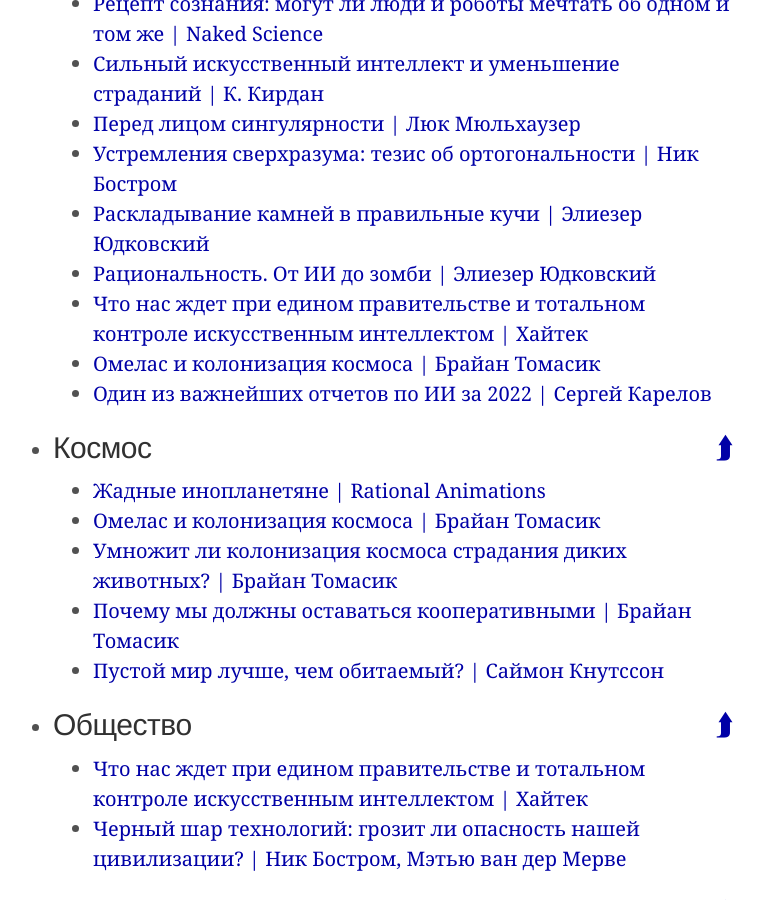
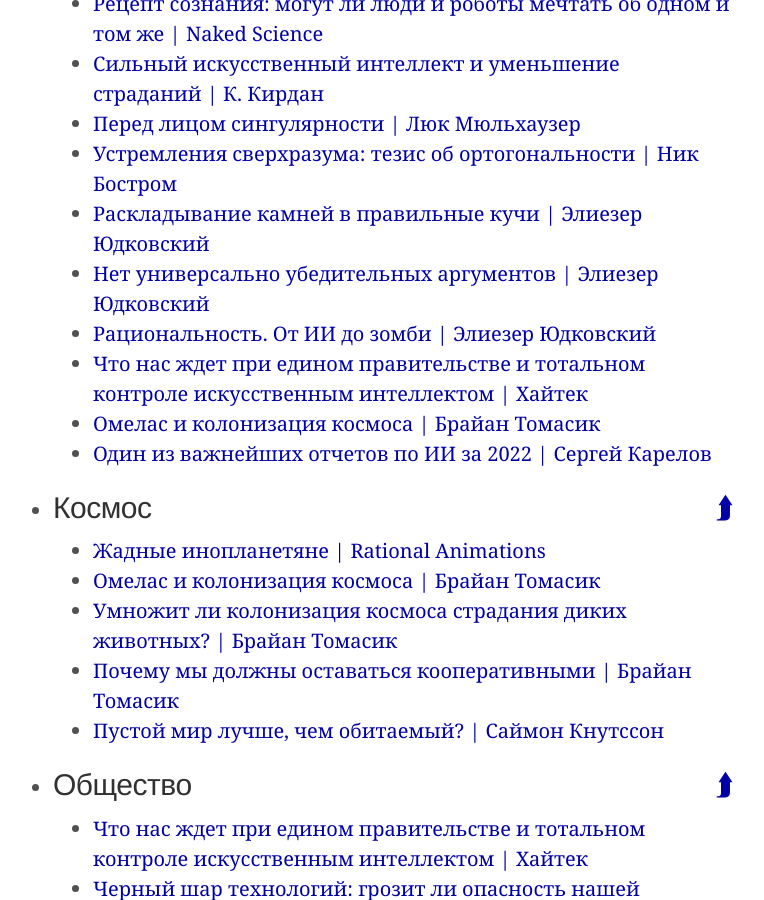
Before and after one commit to ReducingSuffering/reducingsuffering.github.io, a Jekyll site: the page built from index.md, in a window 1280 px wide and 900 px high, scrolled down 15352 px. Shown: the whole window, without its empty margins (267-1031 px from the left). Built offline with Jekyll 4.4.1, drawn with Linux system fonts in a browser that asks for light colours.

Commit message:
Update technology.html

```diff
--- a/_lists/technology.html
+++ b/_lists/technology.html
@@ -36,6 +36,7 @@
   - 453 # Перед лицом Сингулярности — Люк Мюльхаузер
   - 338 # Устремления сверхразума: тезис об ортогональности — Ник Бостром
   - 168 # Раскладывание камней в правильные кучи — Элиезер Юдковский
+  - 564 # Нет универсально убедительных аргументов — Элиезер Юдковский
   - 369 # Рациональность: от ИИ до зомби — Элиезер Юдковский
   - 420 # Что нас ждет при едином правительстве и тотальном контроле искусственным интеллектом — Хайтек
   - 442 # Омелас и колонизация космоса — Брайан Томасик
```
